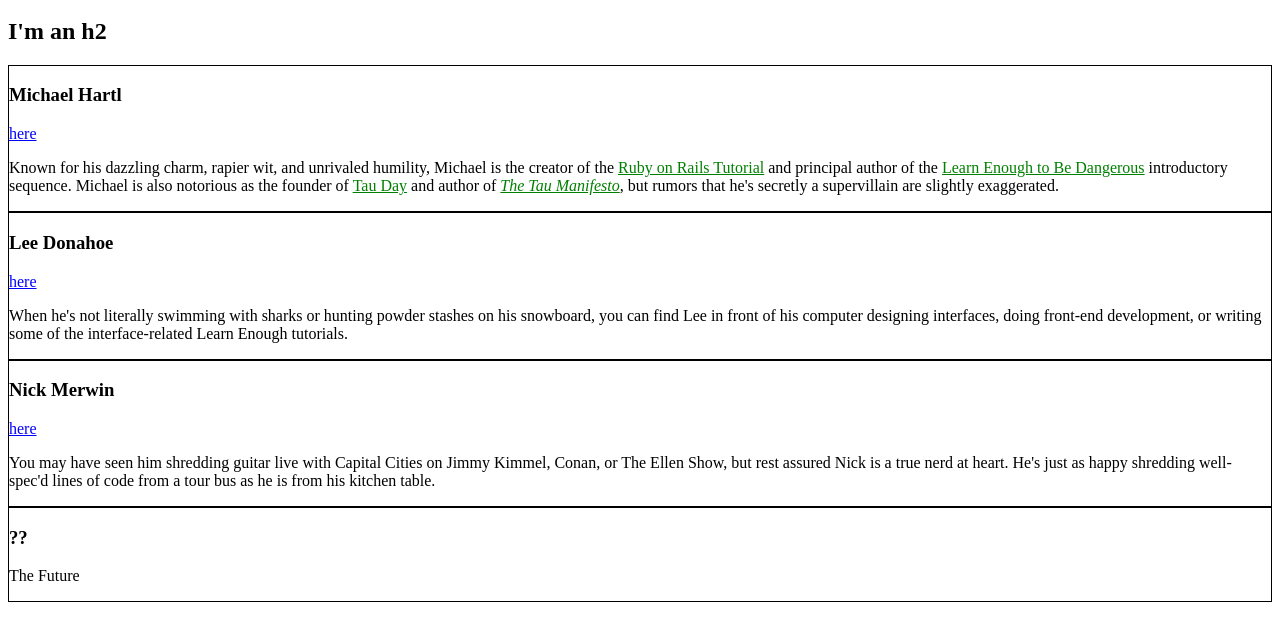
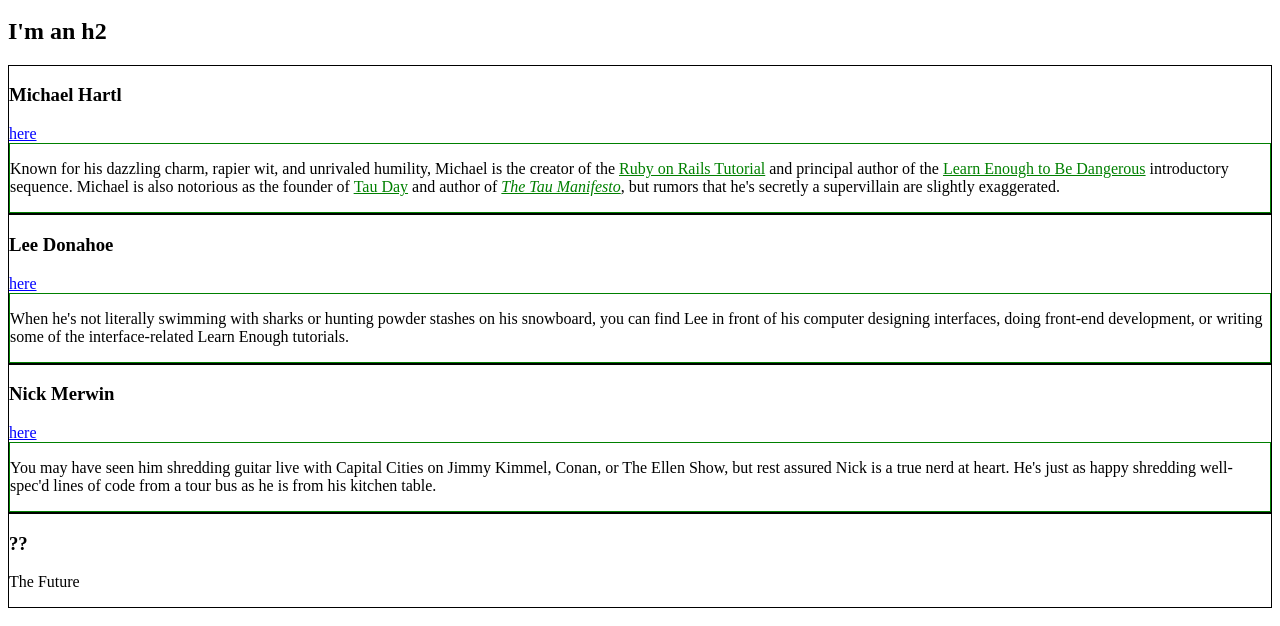
Before and after one commit to mthsgrc/mthsgrc.github.io, a plain HTML site: page index.html in a window 1280 px wide. Shown: the part 136-762 px from the top of the page. Drawn offline with Linux system fonts and the light colour scheme.

Commit message:
add div border

```diff
--- a/styles.css
+++ b/styles.css
@@ -4,6 +4,9 @@ a {
     color: red;
 }
 
+div {
+	border: 1px solid green;
+}
 
 /* BIO STYLES */
 .bio-box {
```
